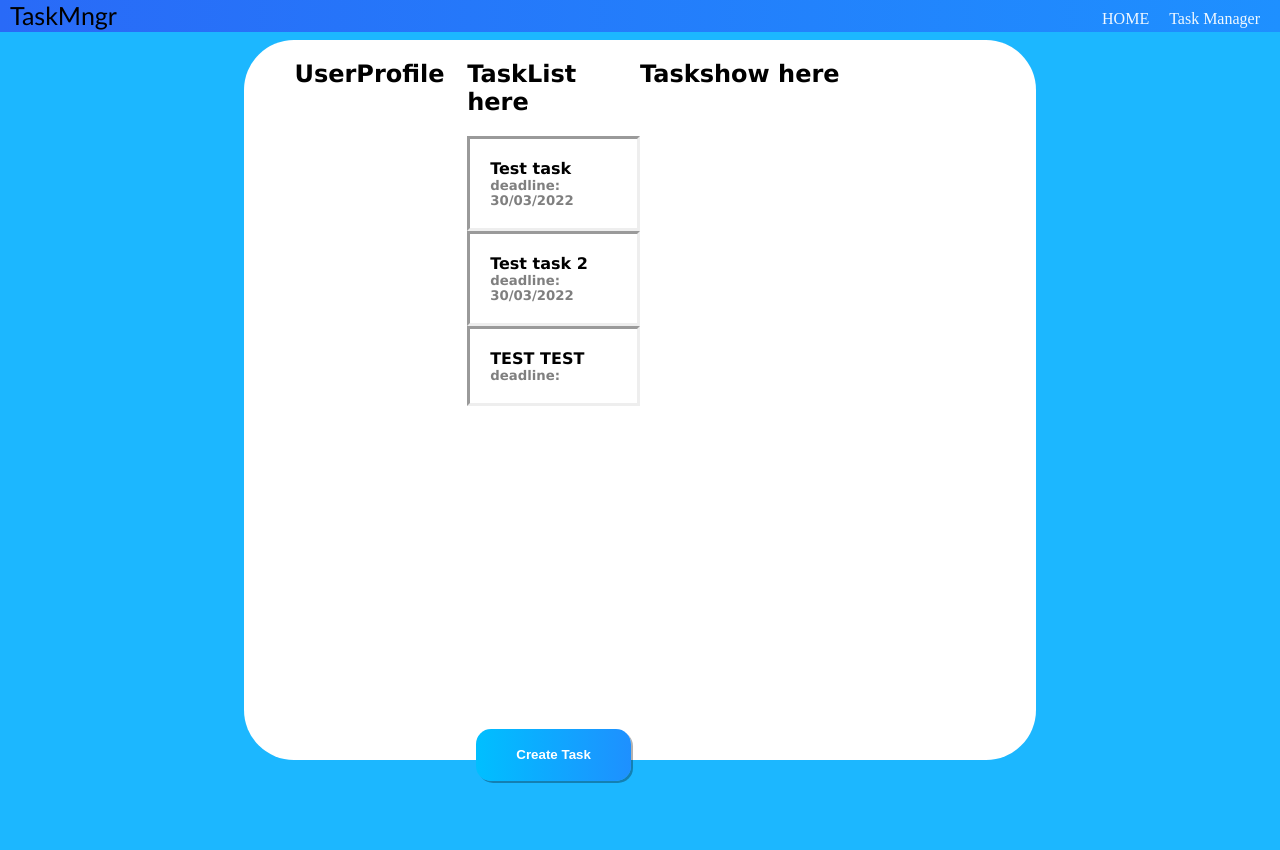
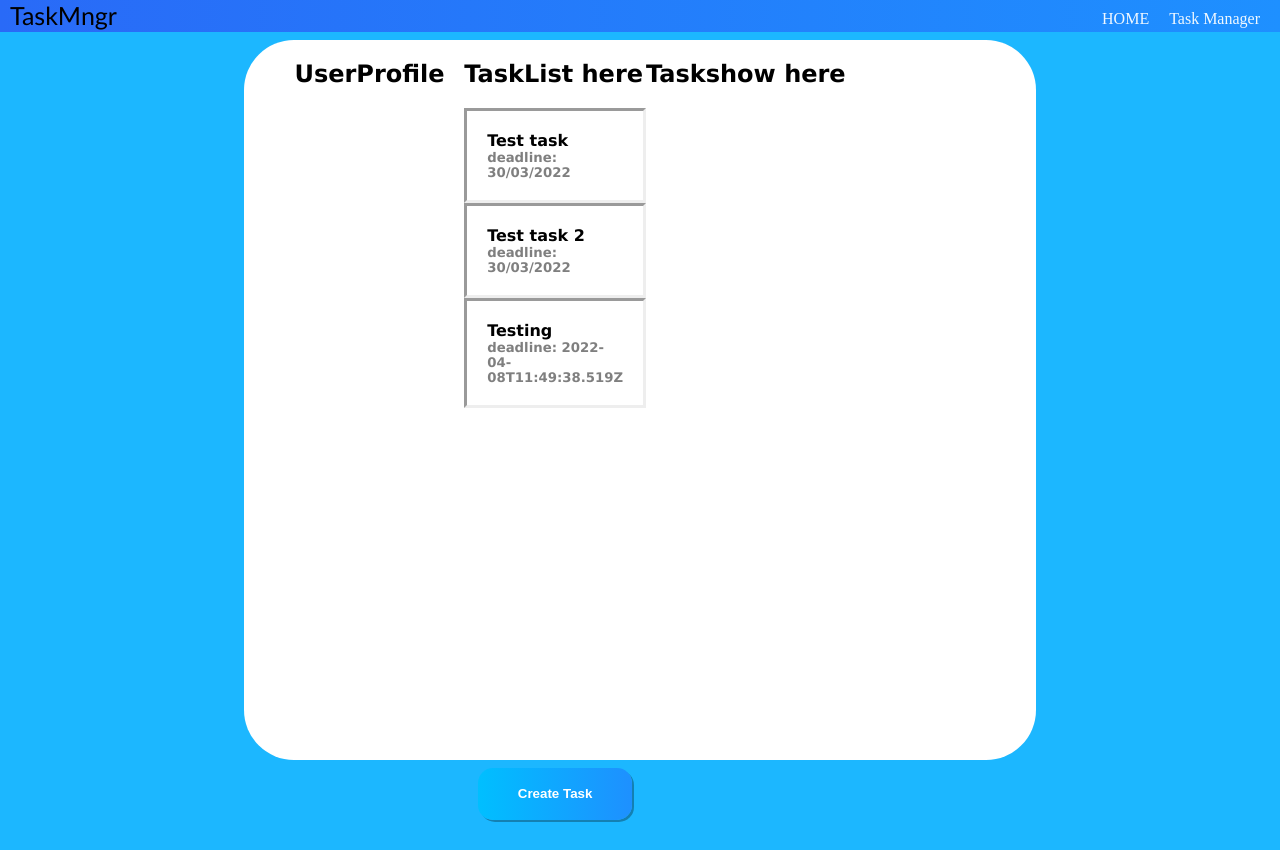
Before and after one commit to Rasvk/taskmanager-nuxt, a Nuxt app: page /TaskManager in a window 1280 px wide. Before the commit the page ends 800 px from the top, so only its background shows below. Built offline with nearby package versions, Linux system fonts and the light colour scheme; data requests are answered from the project's data file; what v-calendar would draw is missing.

Commit message:
manager store, delete and create functionality

```diff
--- a/components/CreateTask.vue
+++ b/components/CreateTask.vue
@@ -34,6 +34,9 @@
       </div>
       <div class="buttons">
         <base-button :button-class="fillGradient"> Create Task </base-button>
+        <base-button :button-class="cancelButton" @click="changeModal">
+          Cancel
+        </base-button>
       </div>
     </form>
   </div>
@@ -56,7 +59,8 @@ export default {
     }
   },
   computed: mapState({
-    categories: (state) => state.category.categories
+    categories: (state) => state.category.categories,
+    showModal: (state) => state.manager.showModal
   }),
   methods: {
     currentDate() {
@@ -74,6 +78,13 @@ export default {
         }/${date.getFullYear()}`
         return formatDate
       }
+    },
+
+    changeModal() {
+      this.$store.dispatch(
+        'manager/changeModal',
+        !this.$store.state.manager.showModal
+      )
     },
 
     createFreshTask() {
@@ -95,8 +106,12 @@ export default {
     },
 
     createTask() {
-      // console.log('DISPATCH CREATE TASK')
       this.$store.dispatch('task/createTask', this.task)
+      this.$store.dispatch('manager/changeModal', !this.$store.showModal)
+      this.$store.dispatch(
+        'manager/changeModal',
+        !this.$store.state.manager.showModal
+      )
     }
   }
 }
--- a/components/NavBar.vue
+++ b/components/NavBar.vue
@@ -37,6 +37,12 @@ export default {}
   margin-left: 20px;
 }
 
+.nuxt-link-active:hover {
+  background: rgb(87, 72, 252);
+  padding: 5px;
+  border-radius: 5px;
+}
+
 a {
   color: aliceblue;
   text-decoration: none;
--- a/components/TaskList.vue
+++ b/components/TaskList.vue
@@ -21,15 +21,11 @@
       <transition name="slide" appear>
         <div v-if="showModal" class="modal">
           <create-task></create-task>
-          <base-button :button-class="cancelButton" @click="changeModal">
-            Cancel
-          </base-button>
         </div>
       </transition>
     </div>
   </div>
 </template>
-
 <script>
 import { mapState } from 'vuex'
 import BaseButton from './base/BaseButton.vue'
@@ -39,17 +35,22 @@ export default {
   components: { TaskCard, BaseButton, CreateTask },
   data() {
     return {
-      showModal: false,
+      // showModal: false,
       fillGradient: 'fillGradient',
       cancelButton: 'cancelButton'
     }
   },
   computed: mapState({
-    tasks: (state) => state.task.tasks
+    tasks: (state) => state.task.tasks,
+    showModal: (state) => state.manager.showModal
   }),
+
   methods: {
     changeModal() {
-      this.showModal = !this.showModal
+      this.$store.dispatch(
+        'manager/changeModal',
+        !this.$store.state.manager.showModal
+      )
     }
   }
 }
@@ -64,7 +65,7 @@ export default {
 }
 
 .t-list {
-  height: 87%;
+  height: 650px;
   overflow-y: scroll;
   overflow-x: hidden;
 }
--- a/components/TaskShow.vue
+++ b/components/TaskShow.vue
@@ -35,6 +35,6 @@ export default {
 <style scoped>
 .show {
   box-sizing: border-box;
-  height: 100%;
+  height: 650px;
 }
 </style>
--- a/db.json
+++ b/db.json
@@ -23,14 +23,14 @@
       "deadlineDate": "30/03/2022"
     },
     {
-      "id": 8707001,
-      "category": "",
-      "title": "TEST TEST",
-      "description": "Eat dinner at Moms",
+      "id": 8861228,
+      "category": "Development",
+      "title": "Testing ",
+      "description": "This is a test to see if forceupdate works",
       "createdBy": {},
       "createdDate": "20/4/2022",
       "finnishedDate": "",
-      "deadlineDate": "",
+      "deadlineDate": "2022-04-08T11:49:38.519Z",
       "completed": false
     }
   ],
--- /dev/null
+++ b/store/manager.js
@@ -0,0 +1,16 @@
+export const state = () => ({
+  showModal: false
+})
+export const mutations = {
+  SET_MODAL(state, bool) {
+    state.showModal = bool
+  }
+}
+
+export const actions = {
+  changeModal({ commit }, bool) {
+    commit('SET_MODAL', bool)
+  }
+}
+
+export const getters = {}
--- a/store/task.js
+++ b/store/task.js
@@ -25,7 +25,7 @@ export const mutations = {
     state.tasks.push(task)
   },
   REMOVE_TASK(state, task) {
-    state.task.splice(state.task.indexOf(task), 1)
+    state.tasks.splice(state.tasks.indexOf(task), 1)
   }
 }
 export const actions = {
@@ -34,6 +34,7 @@ export const actions = {
     return TaskService.postTask(task)
       .then(() => {
         commit('ADD_TASK', task)
+        console.log('TASK ADDED: ' + task.id)
         commit('SET_TASK', task)
       })
       .catch((error) => {
@@ -45,7 +46,7 @@ export const actions = {
     return TaskService.deleteTask(task)
       .then((response) => {
         commit('REMOVE_TASK', response.data)
-        console.log('TASK REMOVED: ' + task)
+        console.log('TASK REMOVED: ' + task.id)
         commit('SET_TASK', {})
       })
       .catch((error) => {
```
